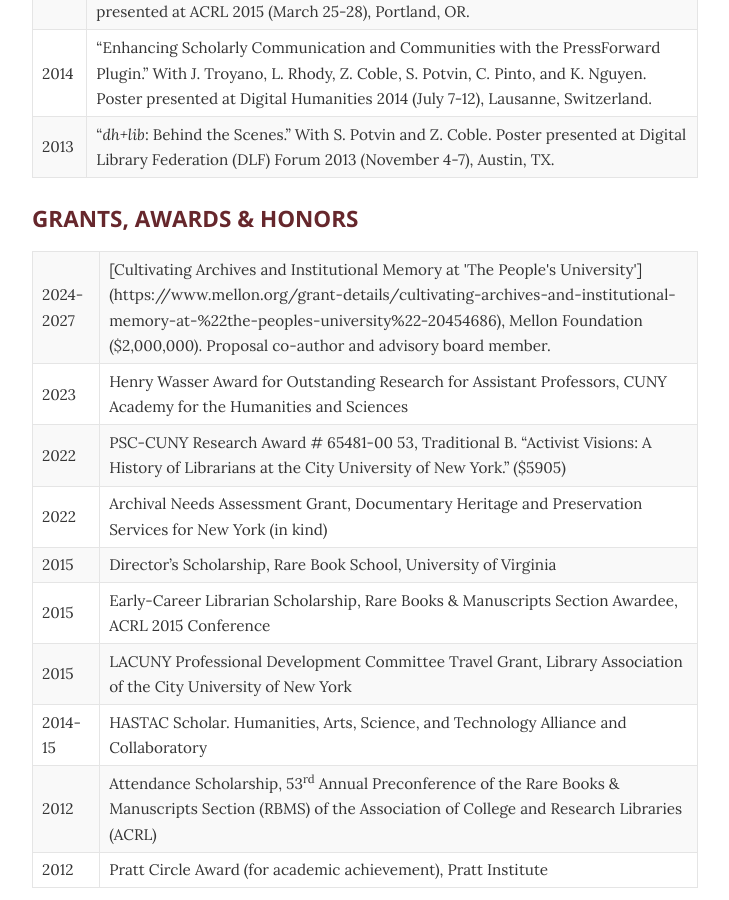
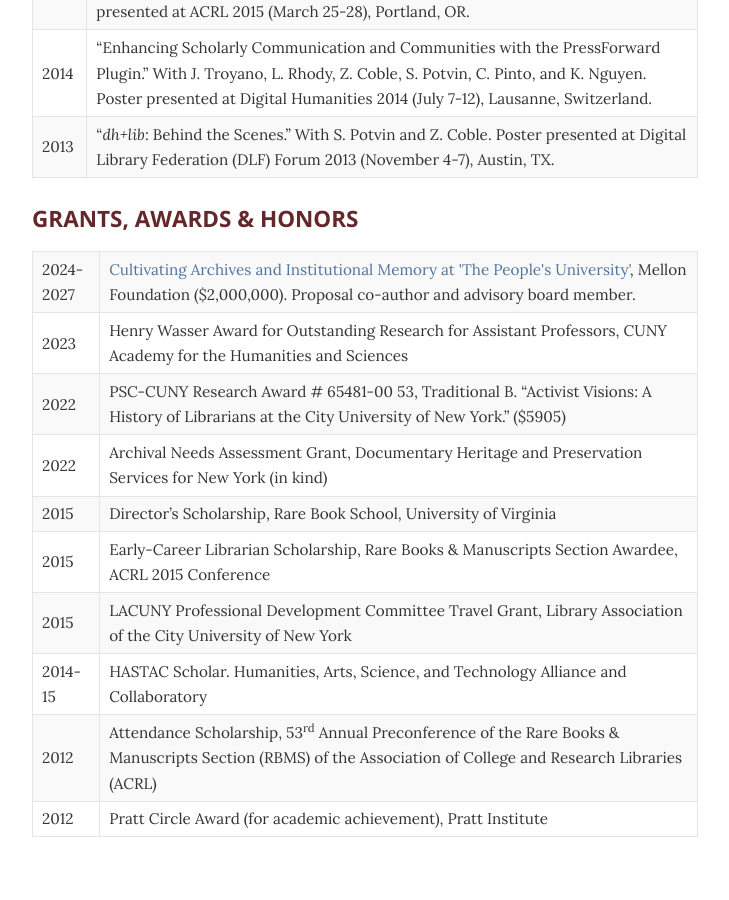
Before and after one commit to rshirazi/rshirazi.github.io, a Jekyll site: the page built from cv.md, in a window 1280 px wide and 900 px high, scrolled down 4308 px. Shown: the whole window, without its empty margins (275-1004 px from the left). Built offline with Jekyll 4.4.1, drawn with Linux system fonts in a browser that asks for light colours; some of the changed lines change nothing that is shown.

Commit message:
html in table

```diff
--- a/cv.md
+++ b/cv.md
@@ -251,7 +251,7 @@
 <tbody>
 <tr class="even">
 <td>2024-2027</td>
-<td>[Cultivating Archives and Institutional Memory at 'The People's University'](https://www.mellon.org/grant-details/cultivating-archives-and-institutional-memory-at-%22the-peoples-university%22-20454686), Mellon Foundation ($2,000,000). Proposal co-author and advisory board member. </td>
+<td><a href="https://www.mellon.org/grant-details/cultivating-archives-and-institutional-memory-at-%22the-peoples-university%22-20454686">Cultivating Archives and Institutional Memory at 'The People's University'</a>, Mellon Foundation ($2,000,000). Proposal co-author and advisory board member. </td>
 </tr>
 <tr class="odd">
 <td>2023</td>
```
